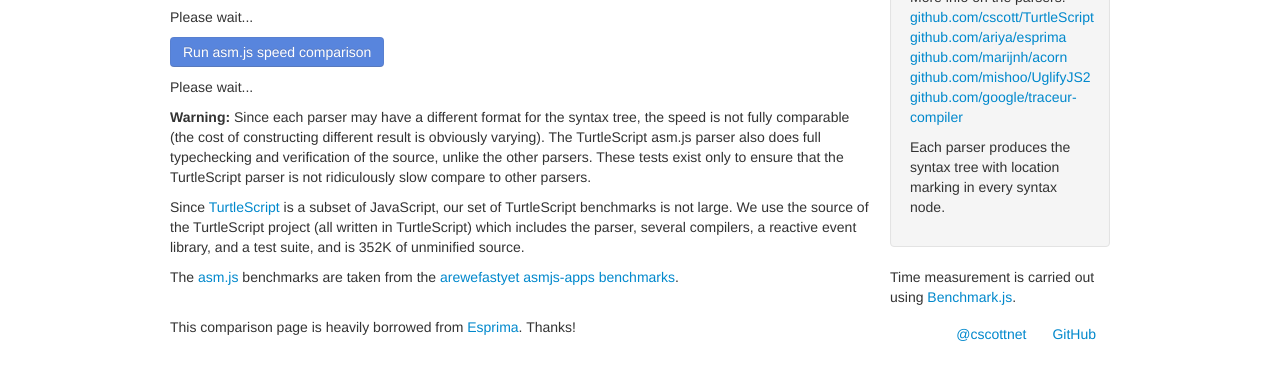
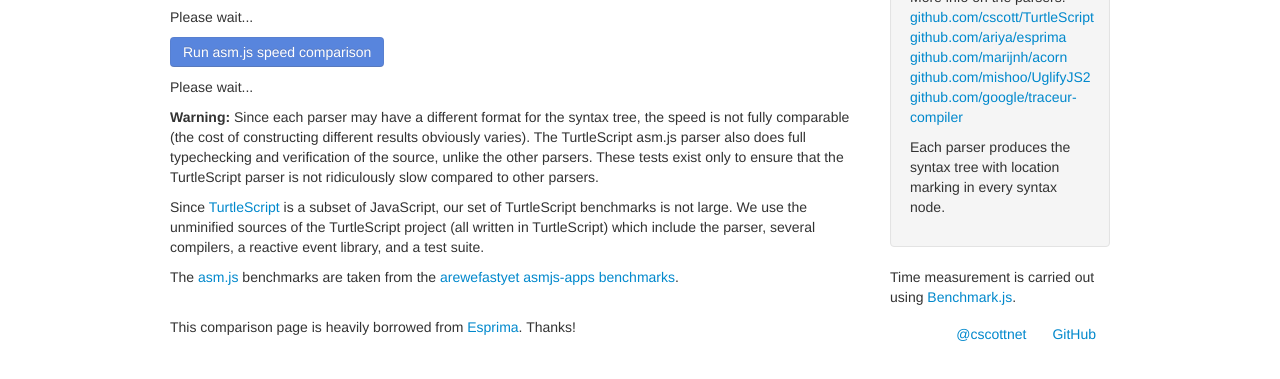
Before and after one commit to cscott/TurtleScript, a website: page benchmark/index.html in a window 1280 px wide. Shown: the part 155-534 px from the top of the page. Drawn offline with nearby package versions, Linux system fonts and the light colour scheme.

Commit message:
Correct some grammar in the benchmarks page.

```diff
--- a/benchmark/index.html
+++ b/benchmark/index.html
@@ -63,17 +63,17 @@
 
 <p><strong>Warning:</strong> Since each parser may have a different
 format for the syntax tree, the speed is not fully comparable (the
-cost of constructing different result is obviously varying).
+cost of constructing different results obviously varies).
 The TurtleScript asm.js parser also does full typechecking and
 verification of the source, unlike the other parsers.  These
 tests exist only to ensure that the TurtleScript parser is not
-ridiculously slow compare to other parsers.</p>
+ridiculously slow compared to other parsers.</p>
 
 <p>Since <a href="http://turtlescript.github.cscott.net">TurtleScript</a>
 is a subset of JavaScript, our set of TurtleScript benchmarks is not large.
-We use the source of the TurtleScript project (all written in
-TurtleScript) which includes the parser, several compilers, a reactive
-event library, and a test suite, and is 352K of unminified source.</p>
+We use the unminified sources of the TurtleScript project (all written in
+TurtleScript) which include the parser, several compilers, a reactive
+event library, and a test suite.</p>
 
 <p>The <a href="http://asmjs.org">asm.js</a> benchmarks are taken from the
 <a href="https://github.com/dvander/arewefastyet/tree/9de7037324e0b5b155b761225f26f94fff5c76f5/benchmarks/asmjs-apps">arewefastyet
```
